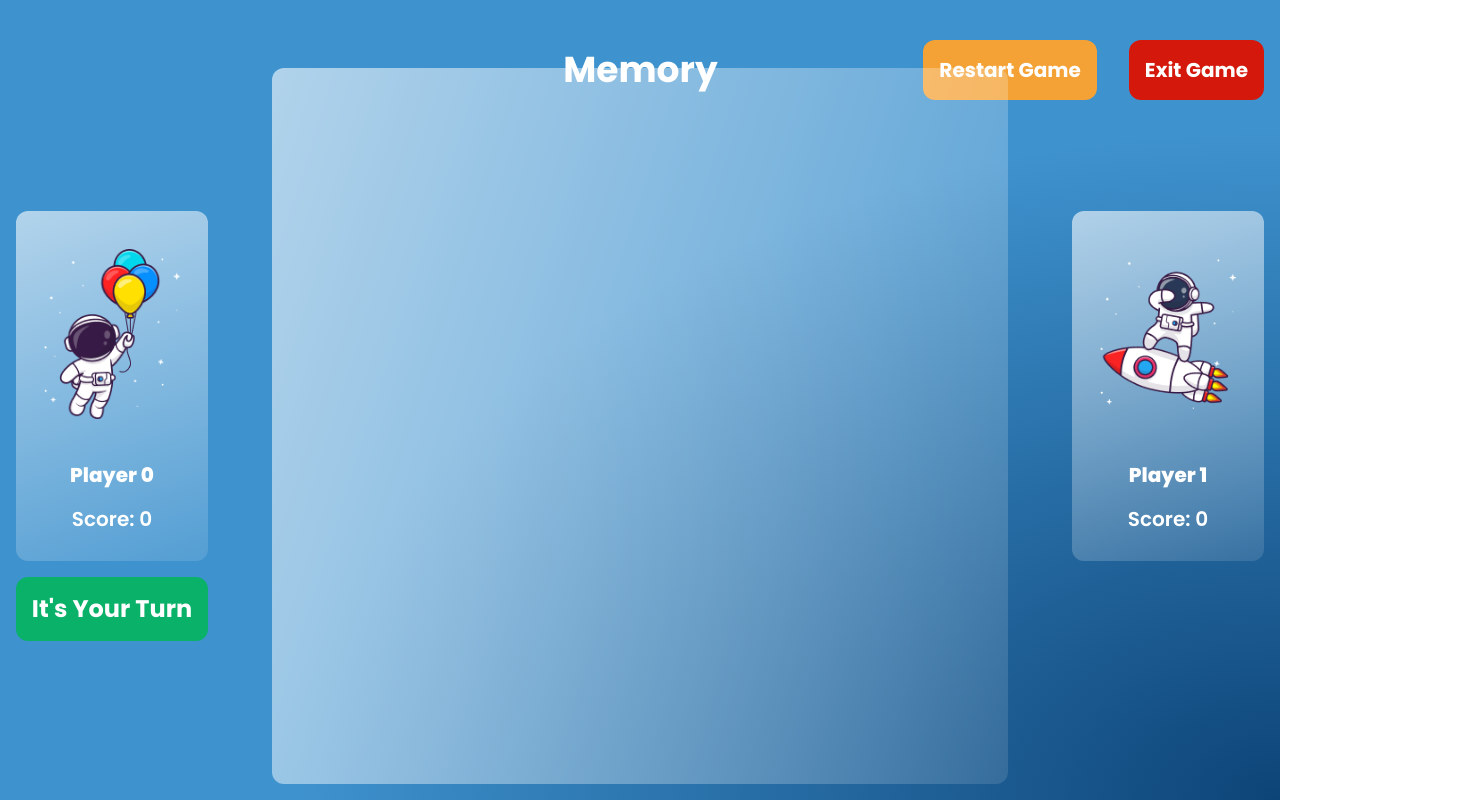
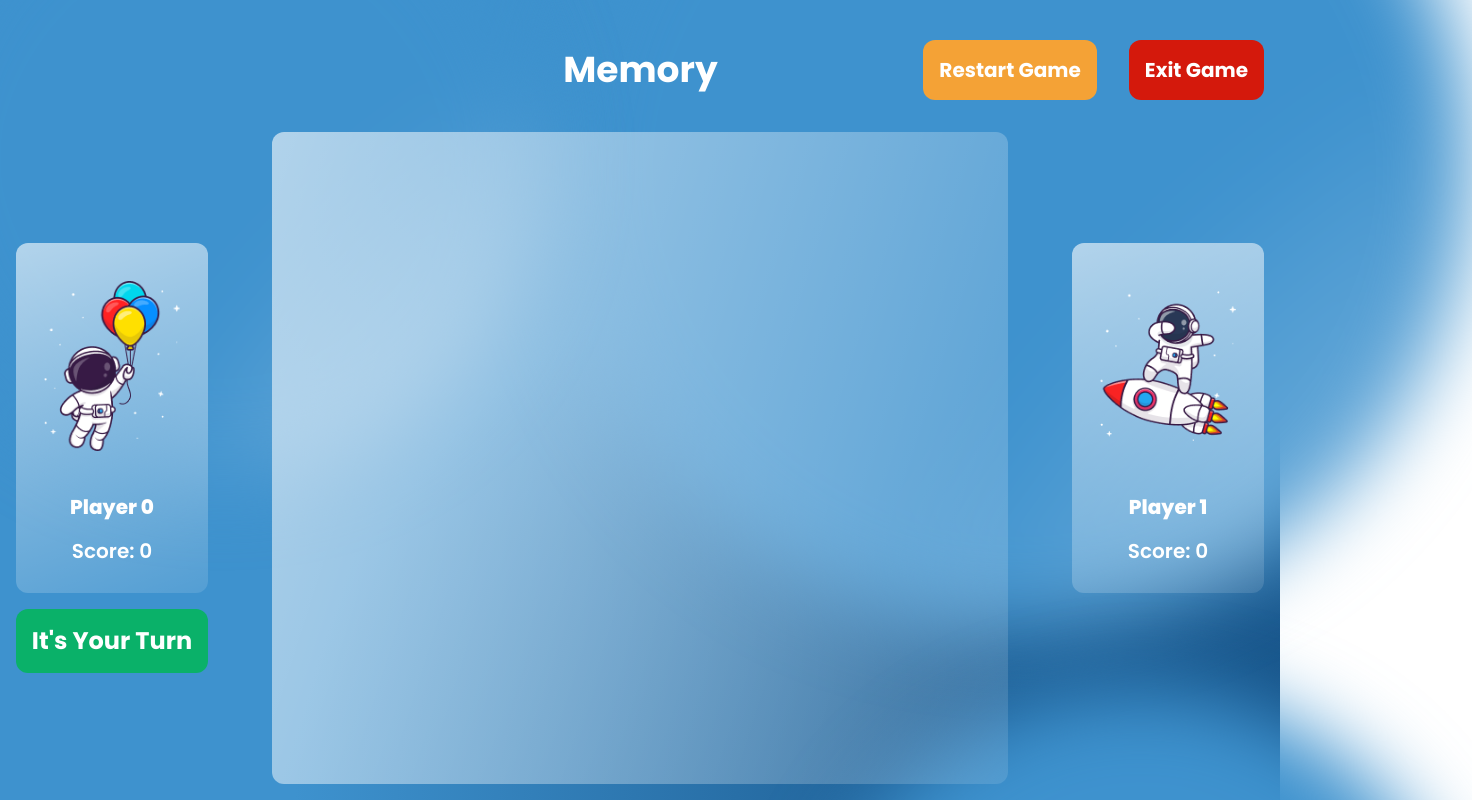
Before and after one commit to Teeldinho/memory-game, a Next.js app: page /game in a window 1280 px wide. Shown: the top 800 px of the page, 1472 px wide, since content can reach past the window. Built offline with nearby package versions, Linux system fonts and the light colour scheme.

Commit message:
Fixed layout overflow for desktop

```diff
--- a/app/game/page.tsx
+++ b/app/game/page.tsx
@@ -65,7 +65,7 @@ const Game = () => {
   }, [storeCardsMatchFound]);
 
   return (
-    <div className="flex flex-col items-center w-full h-full gap-4 lg:-mt-16 lg:flex-row lg:gap-16">
+    <div className="flex flex-col items-center justify-center w-full h-full gap-4 lg:flex-row lg:gap-16">
       {/* Player 1 Card showing name and score  */}
       {/* This card is hidden on mobile: */}
       <PlayerCard {...storePlayers[0]} />
--- a/app/layout.tsx
+++ b/app/layout.tsx
@@ -42,7 +42,7 @@ export default function RootLayout({
         {/* <body className="relative mx-auto h-screen w-full max-w-[1440px] overflow-hidden bg-gradient-radial bg-no-repeat text-white portrait:hidden"> */}
 
         {/* decorate page with background circles: */}
-        {/* <PageDecoration /> */}
+        <PageDecoration />
 
         {/* If a winner is found, show overlay of results:
         Otherwise, show the game: */}
--- a/components/PlayerGameSummary.tsx
+++ b/components/PlayerGameSummary.tsx
@@ -17,7 +17,7 @@ const PlayerGameSummary = ({ position, player }: TAnnouncePlayer) => {
         {/* Display the trophy alongside, only if the player won */}
         {position === 1 ? (
           <div className="absolute -left-16 lg:-left-32">
-            <div className="relative grid w-12 h-12 place-items-center lg:h-36 lg:w-36">
+            <div className="relative w-12 h-12 lg:h-20 lg:w-20">
               <Image fill src={Trophy} alt="Player Trophy" />
             </div>
           </div>
--- a/components/WinnerAnnouncement.tsx
+++ b/components/WinnerAnnouncement.tsx
@@ -94,7 +94,7 @@ const WinnerAnnouncement = () => {
         </div>
 
         {/* Inner div */}
-        <div className="flex w-full max-w-[60vw] flex-col items-center justify-center gap-4 rounded-xl bg-gradient-mobile p-4 lg:max-w-4xl lg:gap-16 lg:bg-none">
+        <div className="flex w-full max-w-[60vw] flex-col items-center justify-center gap-4 rounded-xl bg-gradient-mobile p-4 lg:max-w-4xl lg:gap-12 lg:bg-none">
           {/* Winning player name and message: */}
           <div className="flex flex-col gap-2 text-center lg:gap-4">
             <h2 className="text-2xl font-bold lg:text-5xl">Well Done!</h2>
@@ -105,7 +105,7 @@ const WinnerAnnouncement = () => {
 
           {/* Winning Player Image */}
           <div>
-            <div className={`relative mx-auto h-16 w-16 lg:h-52 lg:w-52`}>
+            <div className={`relative mx-auto h-16 w-16 lg:h-36 lg:w-36`}>
               <Image
                 src={storeWinnersList[0]?.avatar}
                 fill
```
